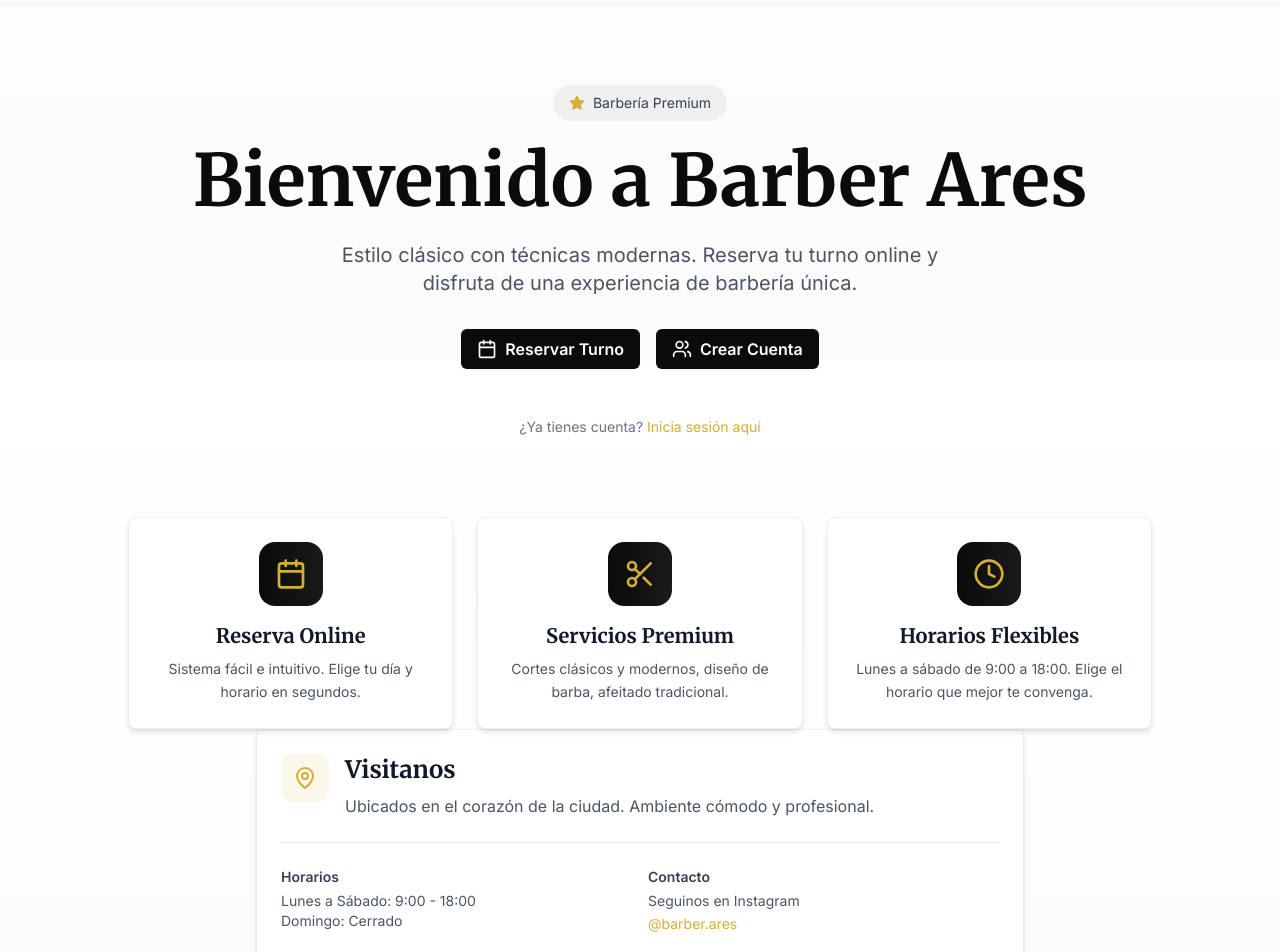
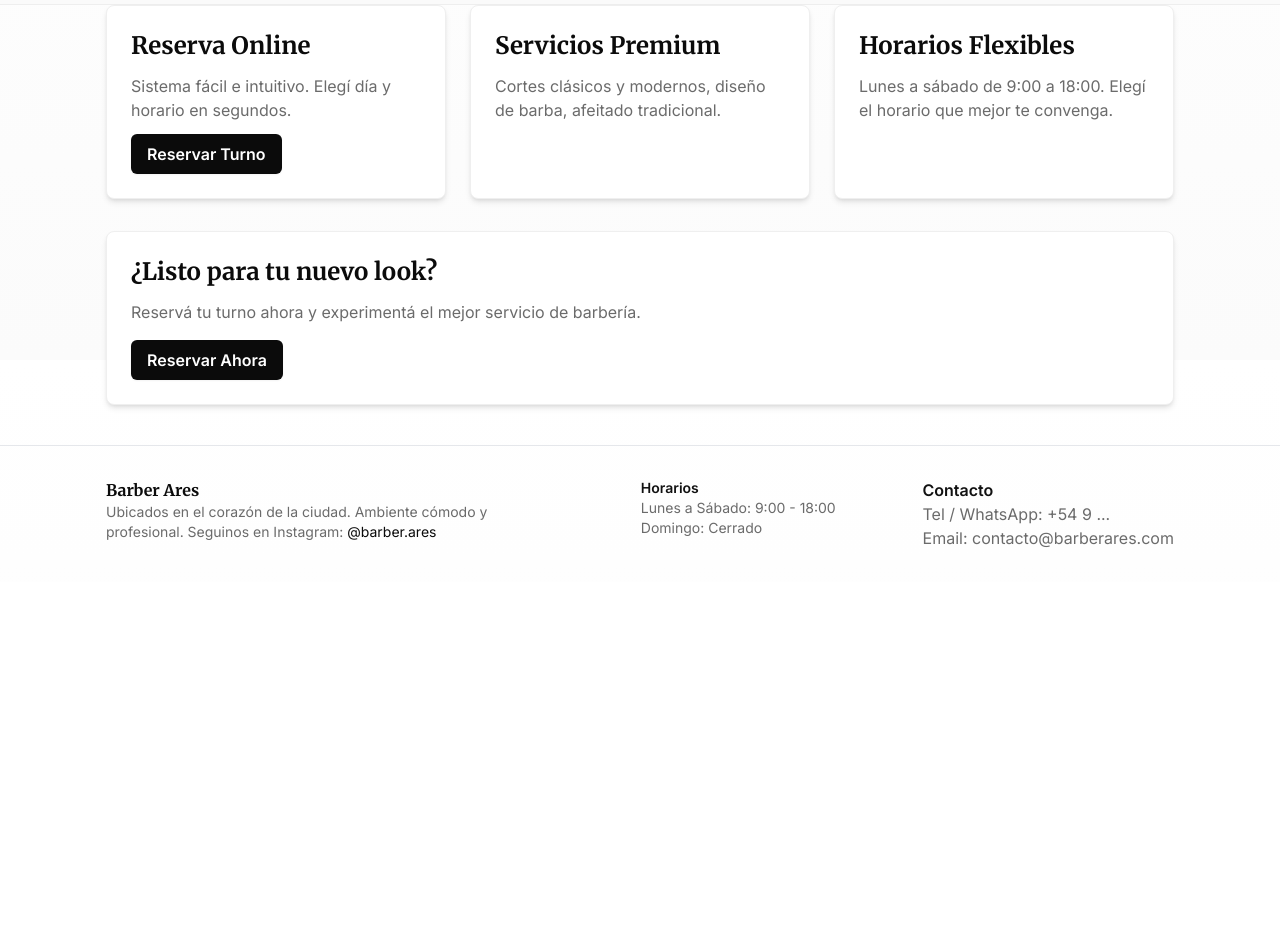
Before and after one commit to lionelc39/barberia-ares, a Next.js app: page / in a window 1280 px wide. Shown: the part 440-1392 px from the top of the page. After the commit the page ends 1022 px from the top, so only its background shows below. Built offline with nearby package versions, Linux system fonts and the light colour scheme.

Commit message:
Update page.tsx

```diff
--- a/src/app/page.tsx
+++ b/src/app/page.tsx
@@ -1,145 +1,33 @@
+// src/app/page.tsx
 'use client'
 import Link from 'next/link'
-import { Calendar, Users, Scissors, Clock, Star, MapPin } from 'lucide-react'
 
 export default function Home() {
   return (
-    <div className="page-container min-h-screen">
-      {/* Hero Section */}
-      <section className="container mx-auto px-4 py-12 md:py-20">
-        <div className="max-w-4xl mx-auto text-center animate-fadeIn">
-          {/* Badge */}
-          <div className="inline-flex items-center gap-2 px-4 py-2 bg-black/5 rounded-full mb-6">
-            <Star className="w-4 h-4 text-[#D4AF37]" fill="#D4AF37" />
-            <span className="text-sm font-medium text-gray-700">Barbería Premium</span>
-          </div>
+    <div className="space-y-8">
+      <section className="grid md:grid-cols-3 gap-6">
+        <div className="card">
+          <h3 className="section-title">Reserva Online</h3>
+          <p className="text-muted mb-3">Sistema fácil e intuitivo. Elegí día y horario en segundos.</p>
+          <Link href="/reserva" className="btn-primary">Reservar Turno</Link>
+        </div>
 
-          {/* Título principal */}
-          <h1 className="text-4xl md:text-6xl lg:text-7xl font-bold mb-6 leading-tight">
-            Bienvenido a{' '}
-            <span className="text-gradient">Barber Ares</span>
-          </h1>
+        <div className="card">
+          <h3 className="section-title">Servicios Premium</h3>
+          <p className="text-muted mb-3">Cortes clásicos y modernos, diseño de barba, afeitado tradicional.</p>
+        </div>
 
-          {/* Subtítulo */}
-          <p className="text-lg md:text-xl text-gray-600 mb-8 max-w-2xl mx-auto leading-relaxed">
-            Estilo clásico con técnicas modernas. Reserva tu turno online y disfruta de una experiencia de barbería única.
-          </p>
-
-          {/* CTA Buttons */}
-          <div className="flex flex-col sm:flex-row gap-4 justify-center items-center mb-12">
-            <Link href="/reserva" className="btn-primary btn-gold w-full sm:w-auto">
-              <Calendar className="w-5 h-5" />
-              Reservar Turno
-            </Link>
-            <Link href="/register" className="btn-primary btn-outline w-full sm:w-auto">
-              <Users className="w-5 h-5" />
-              Crear Cuenta
-            </Link>
-          </div>
-
-          {/* Quick Link */}
-          <p className="text-sm text-gray-500">
-            ¿Ya tienes cuenta?{' '}
-            <Link href="/login" className="text-[#D4AF37] font-medium hover:text-[#B8941F] transition-colors">
-              Inicia sesión aquí
-            </Link>
-          </p>
+        <div className="card">
+          <h3 className="section-title">Horarios Flexibles</h3>
+          <p className="text-muted mb-3">Lunes a sábado de 9:00 a 18:00. Elegí el horario que mejor te convenga.</p>
         </div>
       </section>
 
-      {/* Features Section */}
-      <section className="container mx-auto px-4 py-12">
-        <div className="grid grid-cols-1 md:grid-cols-3 gap-6 max-w-5xl mx-auto">
-          {/* Feature 1 */}
-          <div className="card group hover:shadow-3xl cursor-pointer animate-fadeIn">
-            <div className="flex flex-col items-center text-center">
-              <div className="p-4 bg-gradient-to-r from-[#0A0A0A] to-[#1A1A1A] rounded-2xl mb-4 group-hover:scale-110 transition-transform">
-                <Calendar className="w-8 h-8 text-[#D4AF37]" />
-              </div>
-              <h3 className="text-xl font-bold mb-2 text-gray-900">Reserva Online</h3>
-              <p className="text-gray-600 text-sm leading-relaxed">
-                Sistema fácil e intuitivo. Elige tu día y horario en segundos.
-              </p>
-            </div>
-          </div>
-
-          {/* Feature 2 */}
-          <div className="card group hover:shadow-3xl cursor-pointer animate-fadeIn" style={{ animationDelay: '0.1s' }}>
-            <div className="flex flex-col items-center text-center">
-              <div className="p-4 bg-gradient-to-r from-[#0A0A0A] to-[#1A1A1A] rounded-2xl mb-4 group-hover:scale-110 transition-transform">
-                <Scissors className="w-8 h-8 text-[#D4AF37]" />
-              </div>
-              <h3 className="text-xl font-bold mb-2 text-gray-900">Servicios Premium</h3>
-              <p className="text-gray-600 text-sm leading-relaxed">
-                Cortes clásicos y modernos, diseño de barba, afeitado tradicional.
-              </p>
-            </div>
-          </div>
-
-          {/* Feature 3 */}
-          <div className="card group hover:shadow-3xl cursor-pointer animate-fadeIn" style={{ animationDelay: '0.2s' }}>
-            <div className="flex flex-col items-center text-center">
-              <div className="p-4 bg-gradient-to-r from-[#0A0A0A] to-[#1A1A1A] rounded-2xl mb-4 group-hover:scale-110 transition-transform">
-                <Clock className="w-8 h-8 text-[#D4AF37]" />
-              </div>
-              <h3 className="text-xl font-bold mb-2 text-gray-900">Horarios Flexibles</h3>
-              <p className="text-gray-600 text-sm leading-relaxed">
-                Lunes a sábado de 9:00 a 18:00. Elige el horario que mejor te convenga.
-              </p>
-            </div>
-          </div>
-        </div>
-      </section>
-
-      {/* Info Section */}
-      <section className="container mx-auto px-4 py-12">
-        <div className="max-w-3xl mx-auto card animate-fadeIn">
-          <div className="flex items-start gap-4 mb-6">
-            <div className="p-3 bg-[#D4AF37]/10 rounded-xl">
-              <MapPin className="w-6 h-6 text-[#D4AF37]" />
-            </div>
-            <div>
-              <h3 className="text-2xl font-bold mb-2 text-gray-900">Visitanos</h3>
-              <p className="text-gray-600">
-                Ubicados en el corazón de la ciudad. Ambiente cómodo y profesional.
-              </p>
-            </div>
-          </div>
-
-          <div className="grid grid-cols-1 sm:grid-cols-2 gap-4 pt-6 border-t border-gray-200">
-            <div>
-              <p className="text-sm font-semibold text-gray-700 mb-1">Horarios</p>
-              <p className="text-gray-600 text-sm">Lunes a Sábado: 9:00 - 18:00</p>
-              <p className="text-gray-600 text-sm">Domingo: Cerrado</p>
-            </div>
-            <div>
-              <p className="text-sm font-semibold text-gray-700 mb-1">Contacto</p>
-              <p className="text-gray-600 text-sm">Seguinos en Instagram</p>
-              <Link
-                href="https://www.instagram.com/barber.ares"
-                target="_blank"
-                className="text-[#D4AF37] text-sm font-medium hover:text-[#B8941F] transition-colors"
-              >
-                @barber.ares
-              </Link>
-            </div>
-          </div>
-        </div>
-      </section>
-
-      {/* CTA Final */}
-      <section className="container mx-auto px-4 py-16">
-        <div className="max-w-2xl mx-auto text-center">
-          <h2 className="text-3xl md:text-4xl font-bold mb-4 text-gray-900">
-            ¿Listo para tu nuevo look?
-          </h2>
-          <p className="text-gray-600 mb-8">
-            Reserva tu turno ahora y experimenta el mejor servicio de barbería.
-          </p>
-          <Link href="/reserva" className="btn-primary btn-black text-lg">
-            <Calendar className="w-6 h-6" />
-            Reservar Ahora
-          </Link>
+      <section className="card">
+        <h2 className="section-title">¿Listo para tu nuevo look?</h2>
+        <p className="text-muted">Reservá tu turno ahora y experimentá el mejor servicio de barbería.</p>
+        <div className="mt-4">
+          <Link href="/reserva" className="btn-primary">Reservar Ahora</Link>
         </div>
       </section>
     </div>
```
